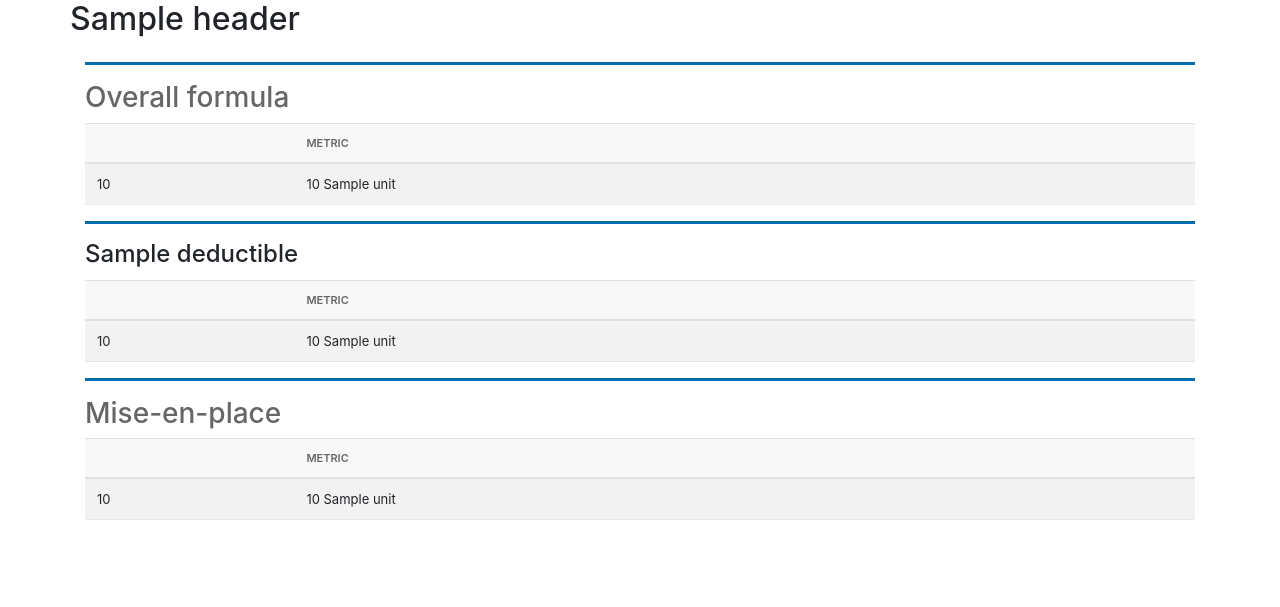
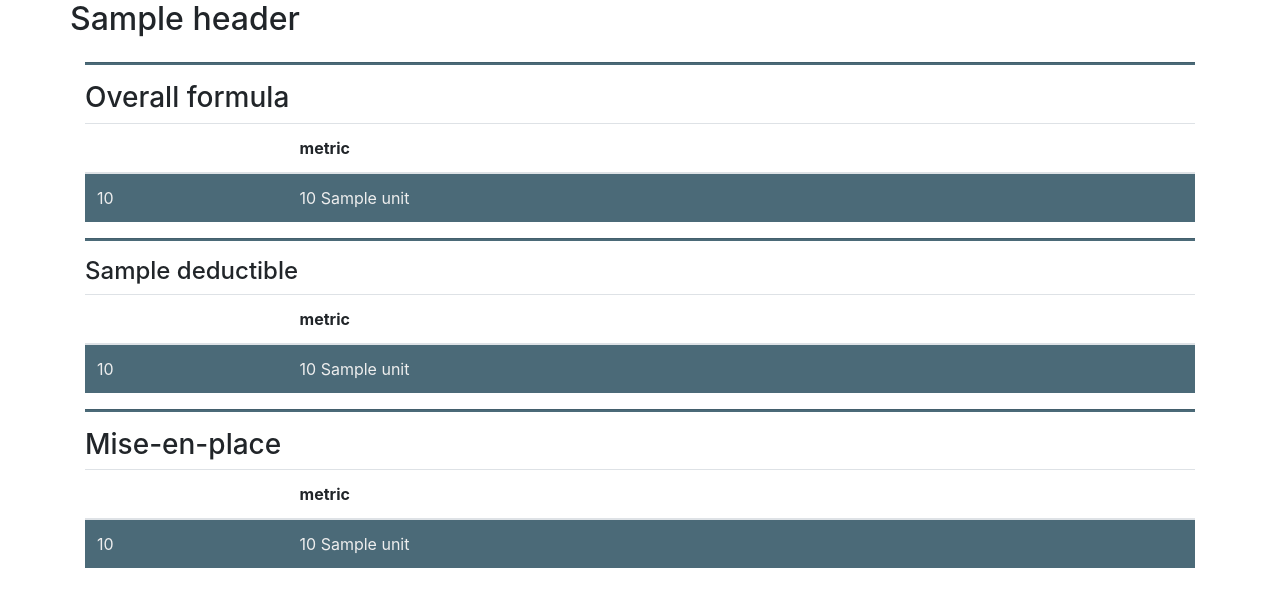
Before and after one commit to kodemartin/breadhacks, a Django app: template recipes/templates/preview.html in a window 1280 px wide. Shown: the top 607 px of the page. Run offline with Django 3.2, Linux system fonts and the light colour scheme; the template is opened without the code that fills it: most values are stand-ins (such as "Sample title", 1, 10 or a date in 2020); style sheets or scripts are compiled from the project's sources; parts of the project's set-up code (start-up, migrations or seed data) failed here and were passed over; some libraries are stand-ins or nearby versions.

Commit message:
Use sass to modify recipes/css/style.css

```diff
--- a/recipes/static/recipes/css/style.css
+++ b/recipes/static/recipes/css/style.css
@@ -1,4 +1,14 @@
 hr {
-    background-color: #0470B2;
-    height: 2px;
+  background-color: #4b6a78;
+  height: 2px;
 }
+
+.table-striped > tbody > tr:nth-child(2n+1) > td, .table-striped > tbody > tr:nth-child(2n+1) > th {
+  background-color: #4b6a78;
+  color: #eee;
+}
+
+.table-striped > tbody > tr:nth-child(2n) > td, .table-striped > tbody > tr:nth-child(2n) > th {
+  background-color: #eee;
+  color: #4b6a78;
+}
--- /dev/null
+++ b/recipes/static/recipes/sass/style.scss
@@ -0,0 +1,17 @@
+$bg-color: #4b6a78;
+$secondary-color: #eee;
+
+hr {
+    background-color: $bg-color;
+    height: 2px;
+}
+
+.table-striped > tbody > tr:nth-child(2n+1) > td, .table-striped > tbody > tr:nth-child(2n+1) > th {
+    background-color: $bg-color;
+    color: $secondary-color;
+}
+
+.table-striped > tbody > tr:nth-child(2n) > td, .table-striped > tbody > tr:nth-child(2n) > th {
+    background-color: $secondary-color;
+    color: $bg-color;
+}
```
